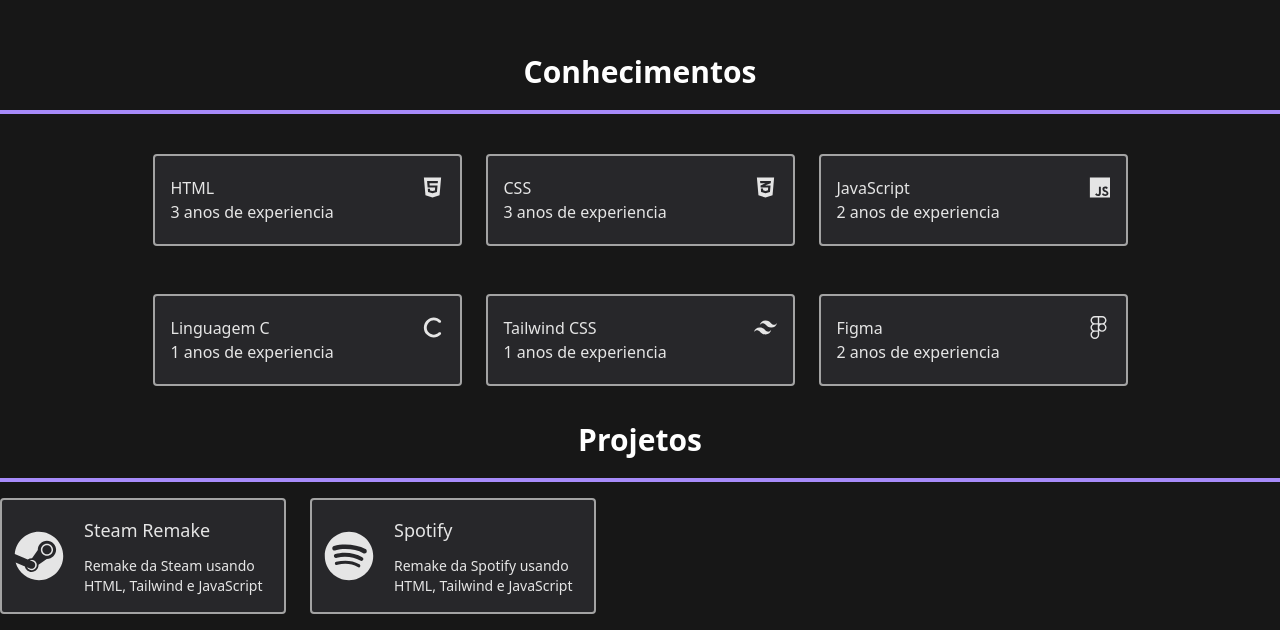
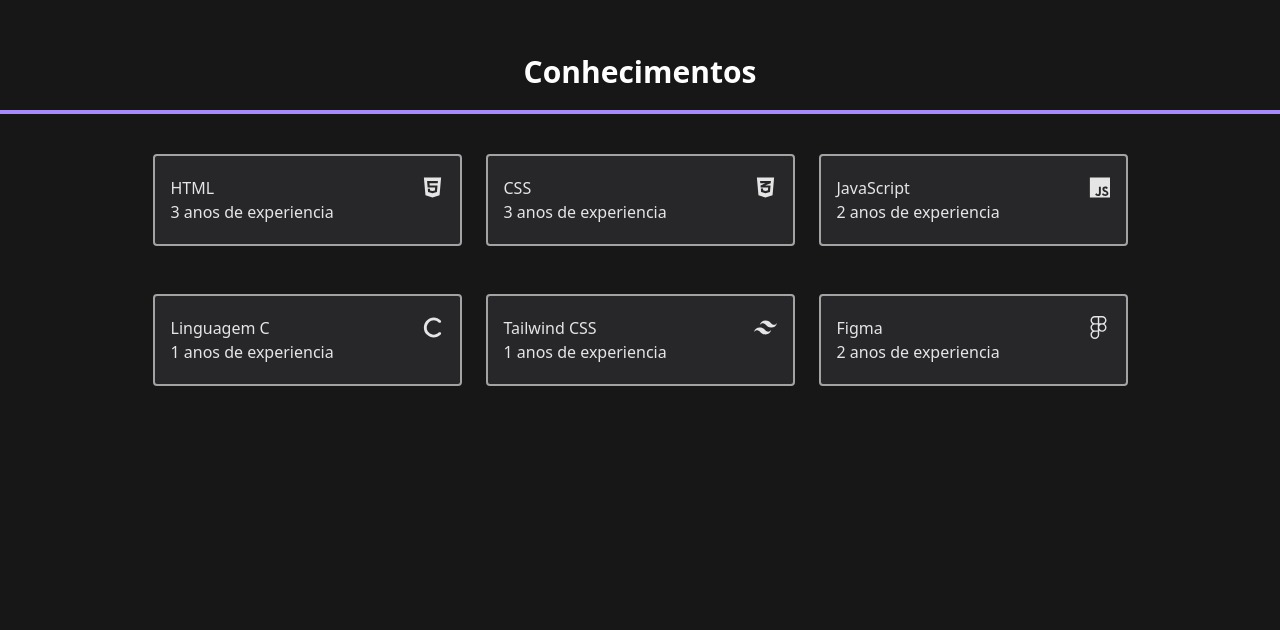
Before and after one commit to VitorGagliani/tailwind-css, a website: page src/index.html in a window 1280 px wide. Shown: the part 850-1480 px from the top of the page. After the commit the page ends 1272 px from the top, so only its background shows below. Drawn offline with Linux system fonts and the light colour scheme.

Commit message:
Commit 1

```diff
--- a/src/index.html
+++ b/src/index.html
@@ -178,95 +178,7 @@
 
   <!-- Projetos -->
 
-  <div class="container mx-auto">
 
-    <div class="container ">
-      <h2 class="text-white text-3xl text-center font-semibold mb-5 ">Projetos</h2>
-      <hr class="h-1 bg-violet-400 border-none">
-    </div>
-
-    <!-- boxes -->
-
-    <div id="projetos" class="container flex gap-6 mx-auto py-4
-    ">
-
-
-      <div
-        class="box grid grid-cols-[70px_200px] py-4 border-2 gap-3
-       border-neutral-400 rounded bg-zinc-800 hover:bg-neutral-900 hover:border-violet-300 hover:text-violet-400 group ">
-
-
-
-
-        <!-- img-box -->
-
-
-
-        <div class="group  ml-3 my-auto mx-auto  ">
-
-
-          <a target="_blank" href="https://store.steampowered.com/"><svg
-              class="w-[50px] h-[50px] fill-current text-neutral-200 group-hover:text-violet-400" viewBox="0 0 496 512">
-
-              <!--! Font Awesome Free 6.4.2 by @fontawesome - https://fontawesome.com License - https://fontawesome.com/license (Commercial License) Copyright 2023 Fonticons, Inc. -->
-              <path
-                d="M496 256c0 137-111.2 248-248.4 248-113.8 0-209.6-76.3-239-180.4l95.2 39.3c6.4 32.1 34.9 56.4 68.9 56.4 39.2 0 71.9-32.4 70.2-73.5l84.5-60.2c52.1 1.3 95.8-40.9 95.8-93.5 0-51.6-42-93.5-93.7-93.5s-93.7 42-93.7 93.5v1.2L176.6 279c-15.5-.9-30.7 3.4-43.5 12.1L0 236.1C10.2 108.4 117.1 8 247.6 8 384.8 8 496 119 496 256zM155.7 384.3l-30.5-12.6a52.79 52.79 0 0 0 27.2 25.8c26.9 11.2 57.8-1.6 69-28.4 5.4-13 5.5-27.3.1-40.3-5.4-13-15.5-23.2-28.5-28.6-12.9-5.4-26.7-5.2-38.9-.6l31.5 13c19.8 8.2 29.2 30.9 20.9 50.7-8.3 19.9-31 29.2-50.8 21zm173.8-129.9c-34.4 0-62.4-28-62.4-62.3s28-62.3 62.4-62.3 62.4 28 62.4 62.3-27.9 62.3-62.4 62.3zm.1-15.6c25.9 0 46.9-21 46.9-46.8 0-25.9-21-46.8-46.9-46.8s-46.9 21-46.9 46.8c.1 25.8 21.1 46.8 46.9 46.8z">
-              </path>
-
-            </svg></a>
-
-
-
-        </div>
-
-        <!-- box-txt -->
-
-        <div class="text-neutral-200 group-hover:text-violet-400">
-          <h2 class="text-lg mb-3">Steam Remake</h2>
-          <p class="text-sm">Remake da Steam usando HTML, Tailwind e JavaScript</p>
-        </div>
-      </div>
-
-      <div
-        class="box grid grid-cols-[70px_200px] py-4 border-2 gap-3
-      border-neutral-400 rounded bg-zinc-800 hover:bg-neutral-900 hover:border-violet-300 hover:text-violet-400 group ">
-
-
-
-
-        <!-- img-box -->
-
-
-
-        <div class="group  ml-3 my-auto mx-auto  ">
-
-
-          <a target="_blank" href="https://store.steampowered.com/"><svg
-              class="w-[50px] h-[50px] fill-current text-neutral-200 group-hover:text-violet-400" viewBox="0 0 496 512">
-
-              <!--! Font Awesome Free 6.4.2 by @fontawesome - https://fontawesome.com License - https://fontawesome.com/license (Commercial License) Copyright 2023 Fonticons, Inc. -->
-              <path
-                d="M248 8C111.1 8 0 119.1 0 256s111.1 248 248 248 248-111.1 248-248S384.9 8 248 8zm100.7 364.9c-4.2 0-6.8-1.3-10.7-3.6-62.4-37.6-135-39.2-206.7-24.5-3.9 1-9 2.6-11.9 2.6-9.7 0-15.8-7.7-15.8-15.8 0-10.3 6.1-15.2 13.6-16.8 81.9-18.1 165.6-16.5 237 26.2 6.1 3.9 9.7 7.4 9.7 16.5s-7.1 15.4-15.2 15.4zm26.9-65.6c-5.2 0-8.7-2.3-12.3-4.2-62.5-37-155.7-51.9-238.6-29.4-4.8 1.3-7.4 2.6-11.9 2.6-10.7 0-19.4-8.7-19.4-19.4s5.2-17.8 15.5-20.7c27.8-7.8 56.2-13.6 97.8-13.6 64.9 0 127.6 16.1 177 45.5 8.1 4.8 11.3 11 11.3 19.7-.1 10.8-8.5 19.5-19.4 19.5zm31-76.2c-5.2 0-8.4-1.3-12.9-3.9-71.2-42.5-198.5-52.7-280.9-29.7-3.6 1-8.1 2.6-12.9 2.6-13.2 0-23.3-10.3-23.3-23.6 0-13.6 8.4-21.3 17.4-23.9 35.2-10.3 74.6-15.2 117.5-15.2 73 0 149.5 15.2 205.4 47.8 7.8 4.5 12.9 10.7 12.9 22.6 0 13.6-11 23.3-23.2 23.3z">
-              </path>
-
-            </svg></a>
-
-
-
-        </div>
-
-        <!-- box-txt -->
-
-        <div class="text-neutral-200 group-hover:text-violet-400">
-          <h2 class="text-lg mb-3">Spotify</h2>
-          <p class="text-sm">Remake da Spotify usando HTML, Tailwind e JavaScript</p>
-        </div>
-      </div>
-
-
-    </div>
-
-  </div>
 
 </body>
 
```
